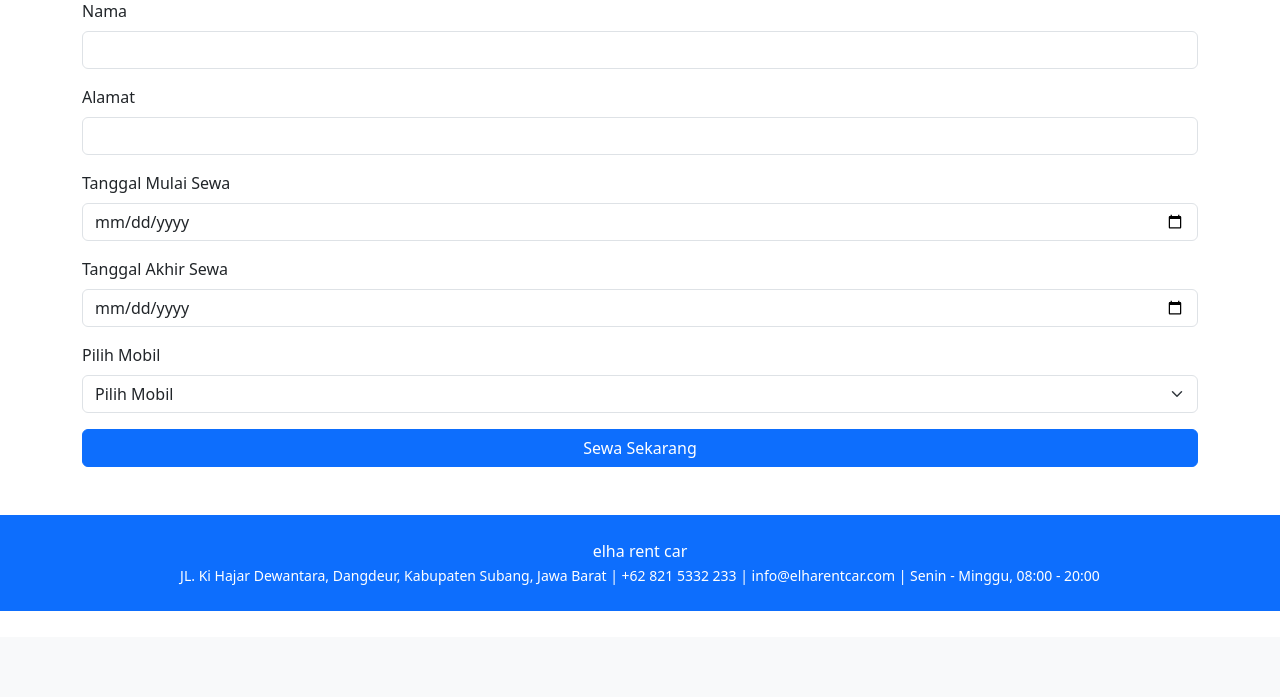
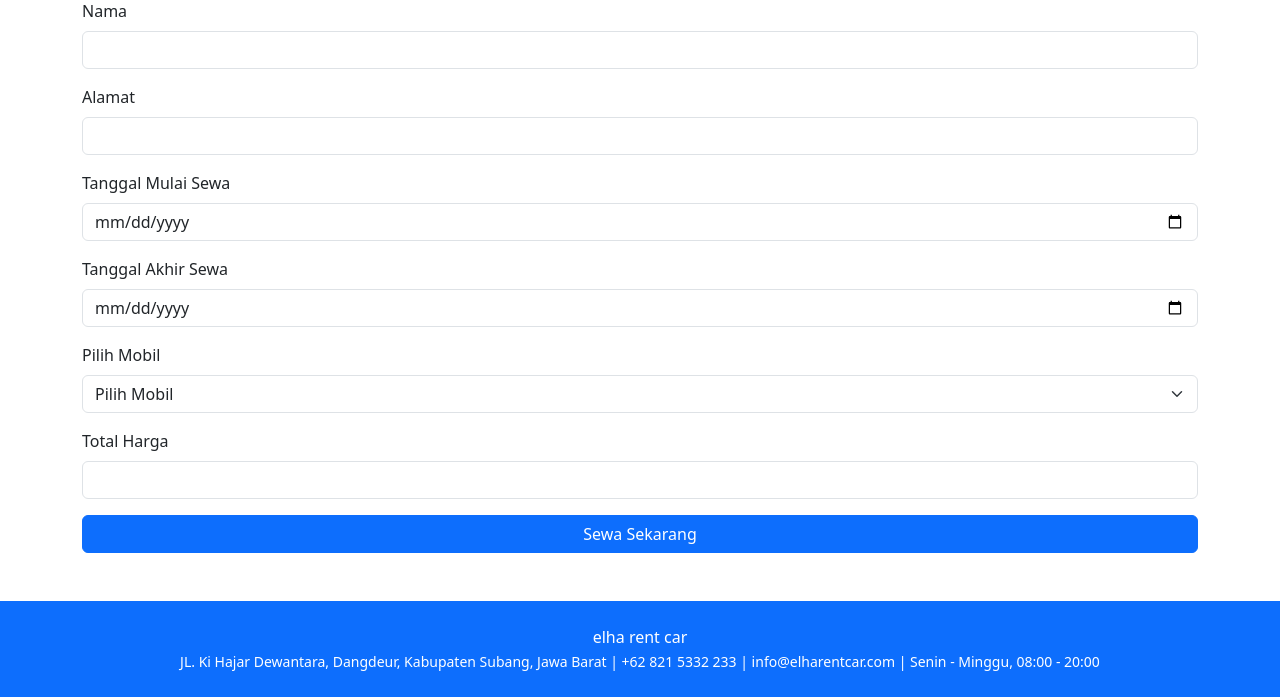
Before and after one commit to Rendhi-ricr/rental-mobil, a CodeIgniter 4 app: template app/Views/frontend/input_transaksi.php in a window 1280 px wide. Shown: the part 163-860 px from the top of the page. Before the commit the page ends 774 px from the top, so only its background shows below. Run offline with PHP 8.4 and a stand-in for CodeIgniter, Linux system fonts and the light colour scheme; the template is opened without the code that fills it, so the values that code supplies are empty; some libraries are stand-ins or nearby versions.

Commit message:
TAMBAH TRANSAKSI USER

```diff
--- a/app/Views/frontend/home.php
+++ b/app/Views/frontend/home.php
@@ -40,7 +40,9 @@
                                     class="btn btn-primary w-100 btn-sewa"
                                     data-is-logged-in="<?= $isLoggedIn ? 'true' : 'false' ?>"
                                     data-login-url="<?= base_url('auth') ?>"
-                                    data-booking-url="<?= base_url('booking') ?>">
+                                    data-booking-url="<?= base_url('booking') ?>"
+                                    data-id-kendaraan="<?= $m['id_kendaraan']; ?>">
+
                                     Sewa sekarang
                                 </button>
 
--- a/app/Views/frontend/input_transaksi.php
+++ b/app/Views/frontend/input_transaksi.php
@@ -5,36 +5,46 @@
     <div class="container">
         <div class="form-container">
             <h3 class="text-center text-primary fw-bold mb-4">Formulir Transaksi</h3>
-            <form>
+            <form action="<?= base_url('booking/simpan') ?>" method="post" id="formTransaksi">
+                <?= csrf_field() ?>
                 <!-- Nama -->
                 <div class="mb-3">
                     <label for="name" class="form-label">Nama</label>
-                    <input type="text" class="form-control" id="name" value="<?= $nama ?>" readonly>
+                    <input type="text" class="form-control" id="name" name="nama" value="<?= $nama ?>" readonly>
                 </div>
                 <!-- Alamat -->
                 <div class="mb-3">
                     <label for="address" class="form-label">Alamat</label>
-                    <input type="text" class="form-control" id="address" value="<?= $alamat ?>" readonly>
+                    <input type="text" class="form-control" id="address" name="alamat" value="<?= $alamat ?>" readonly>
                 </div>
                 <!-- Tanggal Mulai Sewa -->
                 <div class="mb-3">
                     <label for="startDate" class="form-label">Tanggal Mulai Sewa</label>
-                    <input type="date" class="form-control" id="startDate">
+                    <input type="date" class="form-control" id="startDate" name="tglsewa_mulai" required>
                 </div>
                 <!-- Tanggal Akhir Sewa -->
                 <div class="mb-3">
                     <label for="endDate" class="form-label">Tanggal Akhir Sewa</label>
-                    <input type="date" class="form-control" id="endDate">
+                    <input type="date" class="form-control" id="endDate" name="tglsewa_akhir" required>
                 </div>
                 <!-- Pilih Mobil -->
                 <div class="mb-3">
                     <label for="car" class="form-label">Pilih Mobil</label>
-                    <select name="car" class="form-select" id="car">
+                    <select name="id_kendaraan" class="form-select" id="car" required>
                         <option value="">Pilih Mobil</option>
                         <?php foreach ($mobil as $m) : ?>
-                            <option value="<?= $m['nama_kendaraan']; ?>"><?= $m['nama_kendaraan']; ?></option>
+                            <option value="<?= $m['id_kendaraan']; ?>"
+                                data-harga="<?= $m['harga_perhari']; ?>"
+                                <?= isset($selectedMobil) && $selectedMobil['id_kendaraan'] == $m['id_kendaraan'] ? 'selected' : '' ?>>
+                                <?= $m['nama_kendaraan']; ?> - Rp <?= number_format($m['harga_perhari'], 0, ',', '.'); ?>
+                            </option>
                         <?php endforeach; ?>
                     </select>
+                </div>
+                <!-- Total Harga -->
+                <div class="mb-3">
+                    <label for="totalPrice" class="form-label">Total Harga</label>
+                    <input type="text" class="form-control" id="totalPrice" name="total_harga" readonly>
                 </div>
                 <!-- Tombol Submit -->
                 <div class="d-grid">
@@ -44,4 +54,34 @@
         </div>
     </div>
 </section>
+
+<script>
+    document.addEventListener("DOMContentLoaded", function() {
+        const startDate = document.getElementById("startDate"); // Input tanggal mulai sewa
+        const endDate = document.getElementById("endDate"); // Input tanggal akhir sewa
+        const carSelect = document.getElementById("car"); // Dropdown pilihan mobil
+        const totalPrice = document.getElementById("totalPrice"); // Input total harga
+
+        function calculateTotal() {
+            const hargaPerhari = carSelect.selectedOptions[0]?.getAttribute("data-harga") || 0;
+            // Mendapatkan harga per hari dari mobil yang dipilih
+            const tglMulai = new Date(startDate.value);
+            const tglAkhir = new Date(endDate.value);
+
+            if (tglMulai && tglAkhir && tglMulai <= tglAkhir) {
+                const diffTime = Math.abs(tglAkhir - tglMulai);
+                const diffDays = Math.ceil(diffTime / (1000 * 60 * 60 * 24)) + 1;
+                // Menghitung jumlah hari termasuk hari pertama dan terakhir
+                totalPrice.value = diffDays * hargaPerhari; // Menghitung total harga
+            } else {
+                totalPrice.value = ""; // Kosongkan total harga jika validasi gagal
+            }
+        }
+
+        // Event Listener untuk memicu perhitungan saat input berubah
+        startDate.addEventListener("change", calculateTotal);
+        endDate.addEventListener("change", calculateTotal);
+        carSelect.addEventListener("change", calculateTotal);
+    });
+</script>
 <?= $this->endSection() ?>
--- a/app/Views/layouts-front/base.php
+++ b/app/Views/layouts-front/base.php
@@ -35,6 +35,7 @@
                 const isLoggedIn = this.getAttribute('data-is-logged-in') === 'true';
                 const loginUrl = this.getAttribute('data-login-url'); // URL login ke auth
                 const bookingUrl = this.getAttribute('data-booking-url'); // URL booking
+                const idKendaraan = this.getAttribute('data-id-kendaraan'); // ID kendaraan yang dipilih
 
                 if (!isLoggedIn) {
                     // Jika user belum login, tampilkan SweetAlert
@@ -53,7 +54,7 @@
                     });
                 } else {
                     // Jika user sudah login, arahkan ke halaman booking
-                    window.location.href = bookingUrl;
+                    window.location.href = `${bookingUrl}?id_kendaraan=${idKendaraan}`;
                 }
             });
         });
```
Also changed, not shown: app/Controllers/Booking.php (+59 -1 lines), app/Models/TransaksiModels.php (added, +12 -0 lines).
